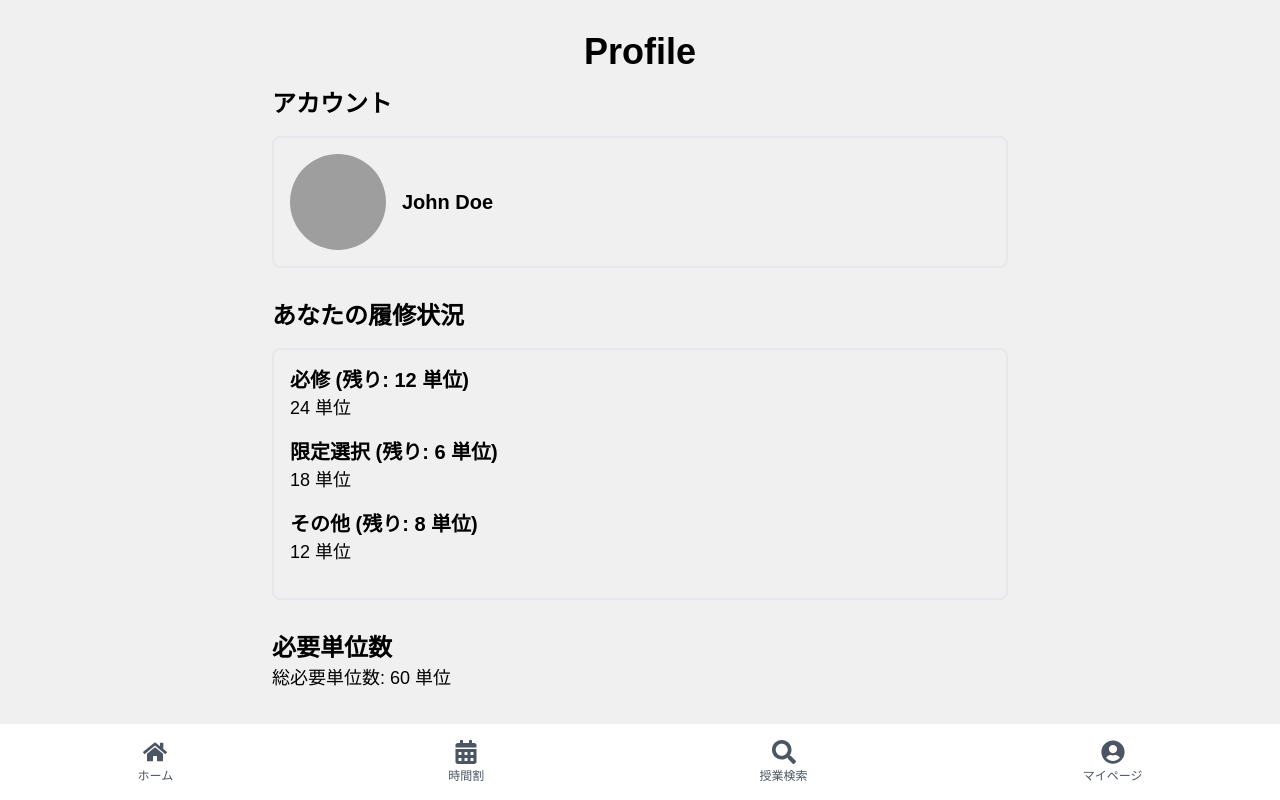
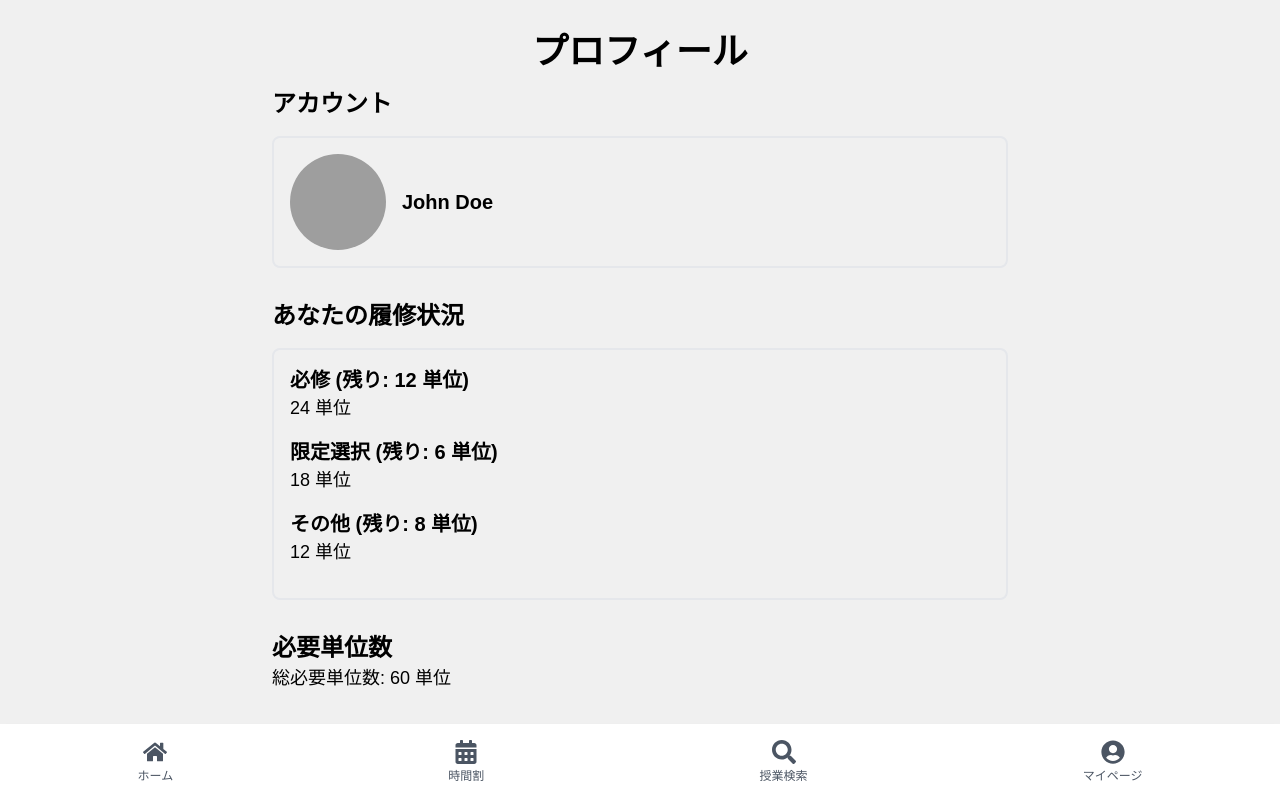
Before and after one commit to Yokomi422/uni-timetable, a Next.js app in the folder frontend/: page /profile in a window 1280 px wide. Built offline with nearby package versions, Linux system fonts and the light colour scheme; grey boxes are pictures that could not be loaded.

Commit message:
profileのh1を変更

```diff
--- a/frontend/src/app/profile/page.tsx
+++ b/frontend/src/app/profile/page.tsx
@@ -4,7 +4,7 @@ import Image from 'next/image';
 export default function Profile() {
   return (
     <div className="container mx-auto px-4 py-8">
-      <h1 className="mb-4 text-center text-4xl font-bold">Profile</h1>
+      <h1 className="mb-4 text-center text-4xl font-bold">プロフィール</h1>
 
       <div className="mb-8">
         <h2 className="text-2xl font-bold">アカウント</h2>
```
